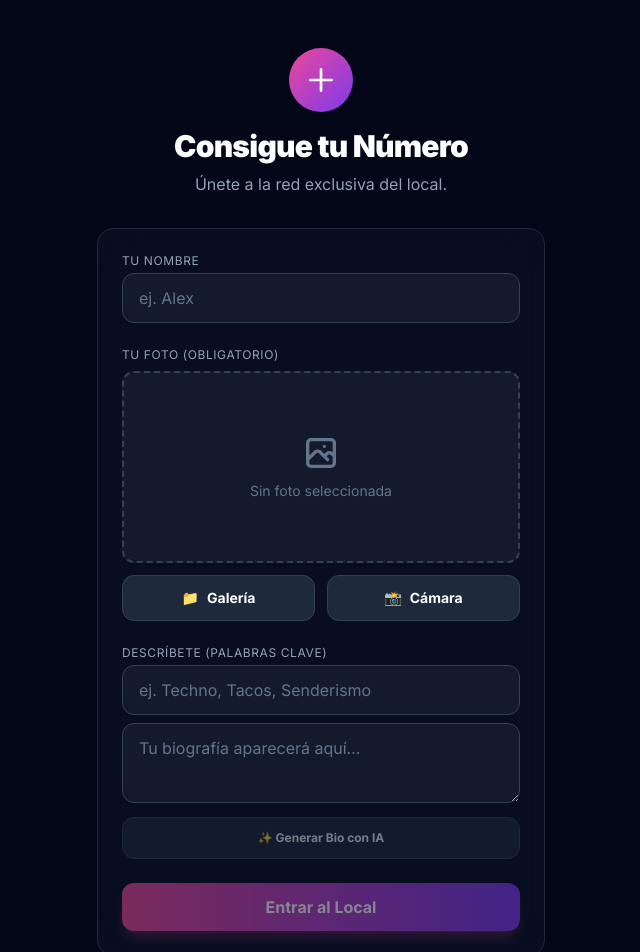
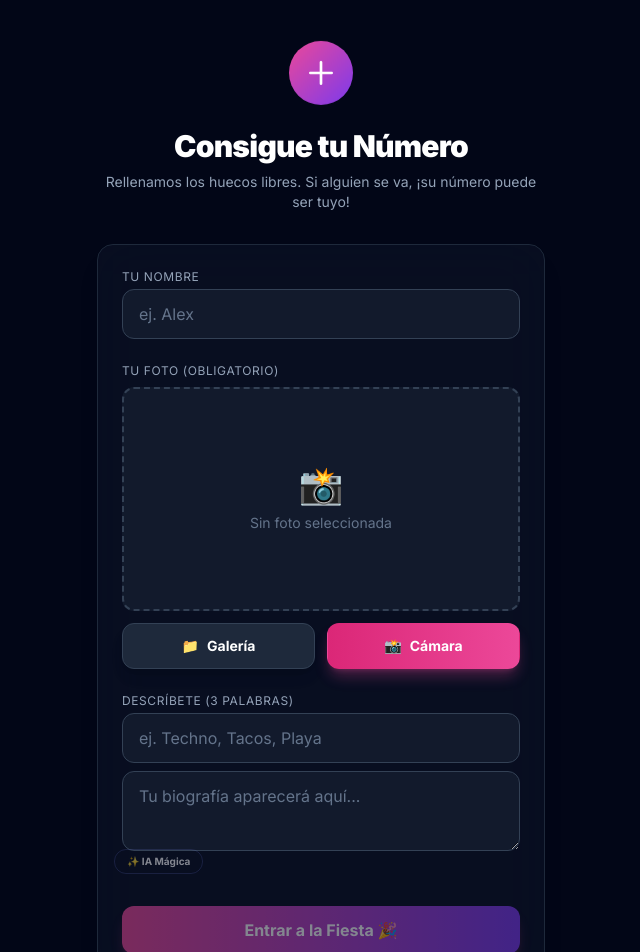
Before and after one commit to jhon586/neonmatch--8-, a React (Vite) app: page / in a window 1280 px wide. Shown: the top 952 px of the page, without its empty margins (319-959 px from the left). Built offline with nearby package versions, Linux system fonts and the light colour scheme; no server answers; the database is empty.

Commit message:
Update ProfileSetup.tsx

```diff
--- a/components/ProfileSetup.tsx
+++ b/components/ProfileSetup.tsx
@@ -22,6 +22,7 @@ export const ProfileSetup: React.FC = () => {
     return (
       <div className="min-h-screen flex items-center justify-center p-6 bg-slate-950 text-center">
         <div>
+          <h1 className="text-6xl mb-4">⛔</h1>
           <h1 className="text-4xl font-black text-red-500 mb-4">CERRADO</h1>
           <p className="text-white text-lg">El local no admite nuevos registros en este momento.</p>
           <p className="text-slate-500 mt-2">Inténtalo más tarde.</p>
@@ -46,14 +47,22 @@ export const ProfileSetup: React.FC = () => {
     setIsCameraOpen(true);
     setPhoto(null);
     try {
-      const stream = await navigator.mediaDevices.getUserMedia({ video: { facingMode: 'user' } });
-      if (videoRef.current) {
-        videoRef.current.srcObject = stream;
+      // Intentar primero cámara frontal (ideal para selfies)
+      const stream = await navigator.mediaDevices.getUserMedia({
+        video: { facingMode: 'user', width: { ideal: 640 }, height: { ideal: 640 } }
+      });
+      if (videoRef.current) videoRef.current.srcObject = stream;
+    } catch (err) {
+      console.warn("Fallo cámara frontal, intentando cámara genérica...", err);
+      try {
+        // Fallback: Cualquier cámara disponible si la frontal falla (común en webviews antiguos)
+        const streamFallback = await navigator.mediaDevices.getUserMedia({ video: true });
+        if (videoRef.current) videoRef.current.srcObject = streamFallback;
+      } catch (err2) {
+        console.error("No se pudo acceder a ninguna cámara:", err2);
+        alert("No se pudo abrir la cámara. Puede que tu navegador bloquee el acceso. Intenta subir una foto de la galería.");
+        setIsCameraOpen(false);
       }
-    } catch (err) {
-      console.error("Error accessing camera:", err);
-      alert("No se pudo acceder a la cámara. Por favor, verifica los permisos.");
-      setIsCameraOpen(false);
     }
   };
 
@@ -65,11 +74,15 @@ export const ProfileSetup: React.FC = () => {
       canvas.height = video.videoHeight;
       const context = canvas.getContext('2d');
       if (context) {
+        // Hacemos espejo horizontal para que la selfie se sienta natural
         context.translate(canvas.width, 0);
         context.scale(-1, 1);
         context.drawImage(video, 0, 0, canvas.width, canvas.height);
+
         const dataUrl = canvas.toDataURL('image/png');
         setPhoto(dataUrl);
+
+        // Detener cámara para ahorrar batería
         const stream = video.srcObject as MediaStream;
         stream?.getTracks().forEach(track => track.stop());
         setIsCameraOpen(false);
@@ -104,16 +117,16 @@ export const ProfileSetup: React.FC = () => {
     <div className="min-h-screen flex flex-col justify-center px-6 py-12">
       <div className="max-w-md w-full mx-auto space-y-8">
         <div className="text-center">
-          <div className="inline-flex items-center justify-center w-16 h-16 rounded-full bg-gradient-to-br from-pink-500 to-violet-600 mb-4">
+          <div className="inline-flex items-center justify-center w-16 h-16 rounded-full bg-gradient-to-br from-pink-500 to-violet-600 mb-4 animate-bounce">
             <svg className="w-8 h-8 text-white" fill="none" viewBox="0 0 24 24" stroke="currentColor">
               <path strokeLinecap="round" strokeLinejoin="round" strokeWidth={2} d="M12 4v16m8-8H4" />
             </svg>
           </div>
           <h2 className="text-3xl font-black tracking-tight text-white">Consigue tu Número</h2>
-          <p className="mt-2 text-slate-400">Únete a la red exclusiva del local.</p>
+          <p className="mt-2 text-slate-400 text-sm">Rellenamos los huecos libres. Si alguien se va, ¡su número puede ser tuyo!</p>
         </div>
 
-        <form onSubmit={handleSubmit} className="space-y-6 bg-slate-900/50 p-6 rounded-2xl border border-slate-800 backdrop-blur-xl">
+        <form onSubmit={handleSubmit} className="space-y-6 bg-slate-900/50 p-6 rounded-2xl border border-slate-800 backdrop-blur-xl shadow-xl">
           <Input
             label="Tu Nombre"
             placeholder="ej. Alex"
@@ -127,7 +140,7 @@ export const ProfileSetup: React.FC = () => {
             {!isCameraOpen ? (
               <div className="flex flex-col gap-3">
                 <div className="flex items-center justify-center w-full">
-                  <div className="relative w-full h-48 border-2 border-slate-700 border-dashed rounded-xl overflow-hidden bg-slate-800/50 flex flex-col items-center justify-center group">
+                  <div className="relative w-full h-56 border-2 border-slate-700 border-dashed rounded-xl overflow-hidden bg-slate-800/50 flex flex-col items-center justify-center group">
                     {photo ? (
                       <>
                         <img src={photo} alt="Vista previa" className="w-full h-full object-cover" />
@@ -135,42 +148,59 @@ export const ProfileSetup: React.FC = () => {
                       </>
                     ) : (
                       <div className="text-center p-4">
-                        <svg className="w-10 h-10 mx-auto text-slate-500 mb-2" fill="none" stroke="currentColor" viewBox="0 0 24 24"><path strokeLinecap="round" strokeLinejoin="round" strokeWidth="2" d="M4 16l4.586-4.586a2 2 0 012.828 0L16 16m-2-2l1.586-1.586a2 2 0 012.828 0L20 14m-6-6h.01M6 20h12a2 2 0 002-2V6a2 2 0 00-2-2H6a2 2 0 00-2 2v12a2 2 0 002 2z"></path></svg>
-                        <p className="text-sm text-slate-500">Sin foto seleccionada</p>
+                        <span className="text-4xl">📸</span>
+                        <p className="text-sm text-slate-500 mt-2">Sin foto seleccionada</p>
                       </div>
                     )}
                   </div>
                 </div>
                 <div className="grid grid-cols-2 gap-3">
-                  <label className="flex items-center justify-center gap-2 px-4 py-3 bg-slate-800 border border-slate-700 rounded-xl cursor-pointer hover:bg-slate-700 transition-all text-sm font-bold text-white">
+                  <label className="flex items-center justify-center gap-2 px-4 py-3 bg-slate-800 border border-slate-700 rounded-xl cursor-pointer hover:bg-slate-700 transition-all text-sm font-bold text-white shadow-lg">
                     <span>📁</span> Galería
                     <input type="file" className="hidden" accept="image/*" onChange={handleFileChange} />
                   </label>
-                  <button type="button" onClick={startCamera} className="flex items-center justify-center gap-2 px-4 py-3 bg-slate-800 border border-slate-700 rounded-xl hover:bg-slate-700 transition-all text-sm font-bold text-white">
+                  <button type="button" onClick={startCamera} className="flex items-center justify-center gap-2 px-4 py-3 bg-gradient-to-r from-pink-600 to-pink-500 border border-transparent rounded-xl hover:from-pink-500 hover:to-pink-400 transition-all text-sm font-bold text-white shadow-lg shadow-pink-500/30">
                     <span>📸</span> Cámara
                   </button>
                 </div>
               </div>
             ) : (
-              <div className="relative w-full bg-black rounded-xl overflow-hidden">
-                <video ref={videoRef} autoPlay playsInline className="w-full h-64 object-cover transform scale-x-[-1]" />
+              <div className="relative w-full bg-black rounded-xl overflow-hidden shadow-2xl ring-2 ring-pink-500">
+                <video ref={videoRef} autoPlay playsInline className="w-full h-80 object-cover transform scale-x-[-1]" />
                 <canvas ref={canvasRef} className="hidden" />
-                <div className="absolute bottom-4 left-0 right-0 flex justify-center gap-4 px-4">
-                  <button type="button" onClick={closeCamera} className="px-4 py-2 bg-red-500/80 text-white rounded-full text-xs font-bold backdrop-blur-sm">Cancelar</button>
-                  <button type="button" onClick={capturePhoto} className="px-6 py-2 bg-white text-black rounded-full text-xs font-bold shadow-lg">Capturar</button>
+                <div className="absolute bottom-4 left-0 right-0 flex justify-center gap-4 px-4 z-10">
+                  <button type="button" onClick={closeCamera} className="px-6 py-2 bg-red-500/90 text-white rounded-full text-xs font-bold backdrop-blur-sm">Cancelar</button>
+                  <button type="button" onClick={capturePhoto} className="px-8 py-2 bg-white text-black rounded-full text-sm font-bold shadow-[0_0_20px_rgba(255,255,255,0.5)] transform active:scale-95 transition-transform">Capturar</button>
                 </div>
               </div>
             )}
           </div>
 
           <div className="space-y-2">
-            <Input label="Descríbete (Palabras Clave)" placeholder="ej. Techno, Tacos, Senderismo" value={traits} onChange={(e) => setTraits(e.target.value)} />
-            <textarea className="w-full bg-slate-800/50 border border-slate-700 rounded-xl px-4 py-3 text-white placeholder-slate-500 focus:outline-none focus:ring-2 focus:ring-pink-500 min-h-[80px]" placeholder="Tu biografía aparecerá aquí..." value={bio} onChange={(e) => setBio(e.target.value)} required />
-            <Button type="button" variant="secondary" onClick={handleGenerateBio} isLoading={isGenerating} disabled={!name || !traits} className="text-xs py-2">✨ Generar Bio con IA</Button>
+            <Input label="Descríbete (3 palabras)" placeholder="ej. Techno, Tacos, Playa" value={traits} onChange={(e) => setTraits(e.target.value)} />
+            <div className="relative">
+                <textarea
+                    className="w-full bg-slate-800/50 border border-slate-700 rounded-xl px-4 py-3 text-white placeholder-slate-500 focus:outline-none focus:ring-2 focus:ring-pink-500 min-h-[80px]"
+                    placeholder="Tu biografía aparecerá aquí..."
+                    value={bio}
+                    onChange={(e) => setBio(e.target.value)}
+                    required
+                />
+                <Button
+                    type="button"
+                    variant="ghost"
+                    onClick={handleGenerateBio}
+                    isLoading={isGenerating}
+                    disabled={!name || !traits}
+                    className="absolute bottom-2 right-2 !w-auto !px-3 !py-1 text-[10px] bg-indigo-600/50 hover:bg-indigo-500 text-white rounded-lg border border-indigo-400/30"
+                >
+                    ✨ IA Mágica
+                </Button>
+            </div>
           </div>
 
           <Button type="submit" disabled={!photo || !name || !bio || isLoading} isLoading={isLoading}>
-            {isLoading ? 'Conectando...' : 'Entrar al Local'}
+            {isLoading ? 'Conectando...' : 'Entrar a la Fiesta 🎉'}
           </Button>
         </form>
       </div>
```
